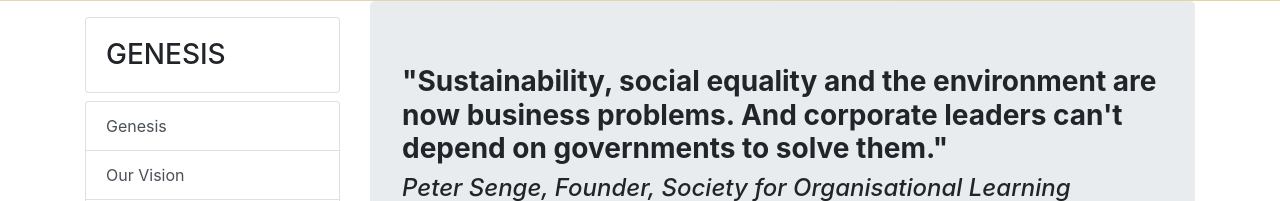
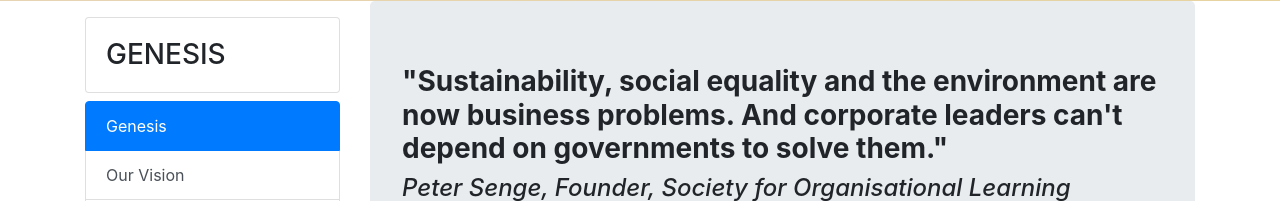
Before and after one commit to i-am-phenomenal/adisomws, a React (Create React App) app in the folder adisom/: page /about_us in a window 1280 px wide. Shown: the part 855-1056 px from the top of the page. Built offline with nearby package versions, Linux system fonts and the light colour scheme; grey boxes are pictures that could not be loaded.

Commit message:
introduced active property for listgroup items

```diff
--- a/adisom/src/components/Aboutus.js
+++ b/adisom/src/components/Aboutus.js
@@ -190,16 +190,17 @@
     }
 
     renderSideMenuOptions = () => {
+        let currentElement = this.state.activeElement;
         return(
         <div>
             <p />
             <h3> {this.renderSideMenuTitle()}</h3>
             <ListGroup>
-            <ListGroupItem id="genesis" tag="button" onClick={e => this.handleClick(e)} action>Genesis</ListGroupItem>
-                <ListGroupItem id="vision" active={false} tag="button" onClick={e => this.handleClick(e)} action>Our Vision</ListGroupItem>
-                <ListGroupItem id="mission" tag="button" onClick={e => this.handleClick(e)} action>Our Mission</ListGroupItem>
-                <ListGroupItem id="people" tag="button" onClick={e => this.handleClick(e)} action>People Behind ADISOM </ListGroupItem>
-                <ListGroupItem id="approach" tag="button" onClick={e => this.handleClick(e)} action>Approach</ListGroupItem>
+                <ListGroupItem id="genesis" active={currentElement == "genesis"} tag="button" onClick={e => this.handleClick(e)} action>Genesis</ListGroupItem>
+                <ListGroupItem id="vision" active={currentElement == "vision"} tag="button" onClick={e => this.handleClick(e)} action>Our Vision</ListGroupItem>
+                <ListGroupItem id="mission" active={currentElement == "mission"} tag="button" onClick={e => this.handleClick(e)} action>Our Mission</ListGroupItem>
+                <ListGroupItem id="people" active={currentElement == "people"} tag="button" onClick={e => this.handleClick(e)} action>People Behind ADISOM </ListGroupItem>
+                <ListGroupItem id="approach" active={currentElement == "approach"} tag="button" onClick={e => this.handleClick(e)} action>Approach</ListGroupItem>
             </ListGroup>
         </div>
         )
```
